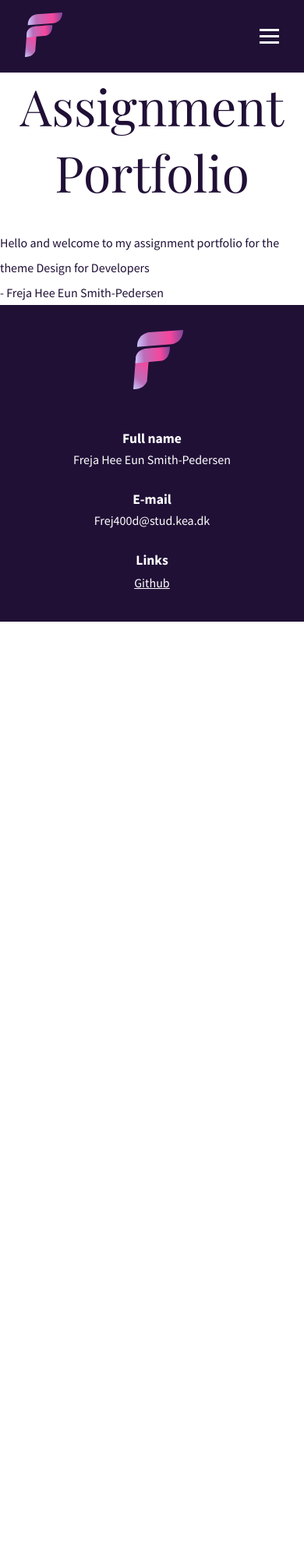
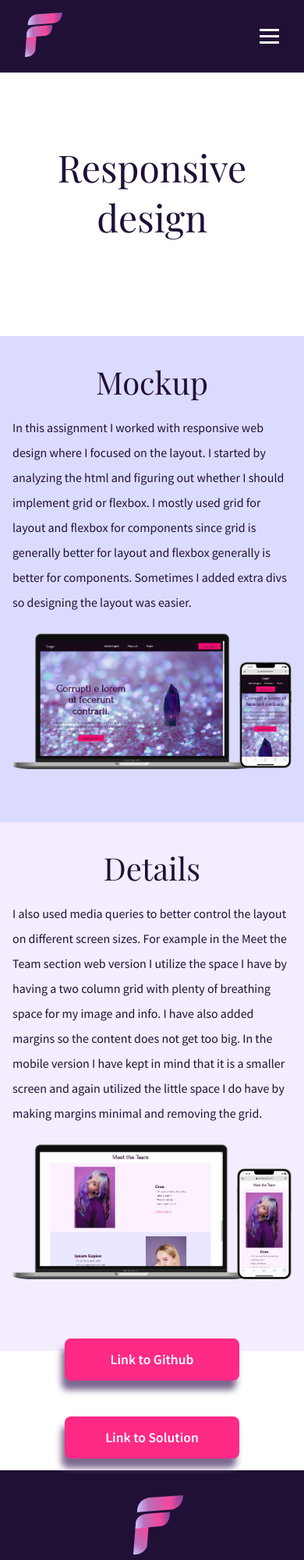
Before and after one commit to Frej400d/assignment_portfolio, a plain HTML site: page responsive.html in a window 390 px wide. Shown: the top 2000 px of the page at 78% size. Before the commit the page ends 844 px from the top, so only its background shows below. Drawn offline with nearby package versions, Linux system fonts and the light colour scheme.

Commit message:
responsive done

```diff
--- a/responsive.html
+++ b/responsive.html
@@ -4,7 +4,7 @@
     <meta charset="UTF-8" />
     <meta name="viewport" content="width=device-width, initial-scale=1.0" />
     <meta http-equiv="X-UA-Compatible" content="ie=edge" />
-    <title>Assignment Portfolio</title>
+    <title>Responsive design</title>
 
     <link rel="stylesheet" href="style.css" />
     <link rel="preconnect" href="https://fonts.googleapis.com" />
@@ -41,17 +41,74 @@
         <span class="bar"></span>
       </div>
     </nav>
-    <header>
+    <header class="assign-header">
       <div class="header-text">
-        <h1>Assignment Portfolio</h1>
-        <p>
-          Hello and welcome to my assignment portfolio for the theme Design for
-          Developers
-        </p>
-        <p>- Freja Hee Eun Smith-Pedersen</p>
+        <h1>Responsive design</h1>
       </div>
     </header>
-    <main></main>
+    <main id="responsive">
+      <section class="mock-up">
+        <div class="mock-up-container">
+          <div class="mock-up-text">
+            <h2>Mockup</h2>
+            <p>
+              In this assignment I worked with responsive web design where I
+              focused on the layout. I started by analyzing the html and
+              figuring out whether I should implement grid or flexbox. I mostly
+              used grid for layout and flexbox for components since grid is
+              generally better for layout and flexbox generally is better for
+              components. Sometimes I added extra divs so designing the layout
+              was easier.
+            </p>
+          </div>
+          <div class="mock-up-img-container">
+            <img
+              class="mock-up-img"
+              src="img/responsive_mockup.png"
+              alt="responsive mockup"
+            />
+          </div>
+        </div>
+      </section>
+      <section class="details">
+        <div class="details-container">
+          <div class="details-text">
+            <h2>Details</h2>
+            <p>
+              I also used media queries to better control the layout on
+              different screen sizes. For example in the Meet the Team section
+              web version I utilize the space I have by having a two column grid
+              with plenty of breathing space for my image and info. I have also
+              added margins so the content does not get too big. In the mobile
+              version I have kept in mind that it is a smaller screen and again
+              utilized the little space I do have by making margins minimal and
+              removing the grid.
+            </p>
+          </div>
+          <div class="details-img-container">
+            <img
+              class="details-img"
+              src="img/responsive_details.png"
+              alt="responsive details"
+            />
+          </div>
+        </div>
+      </section>
+      <section class="buttons">
+        <form
+          target="_blank"
+          action="https://github.com/Frej400d/12c.01.04.responsive-design.git"
+        >
+          <input class="button" type="submit" value="Link to Github" />
+        </form>
+        <form
+          target="_blank"
+          action="https://pandapoob.com/kea/12_design/responsive_design/"
+        >
+          <input class="button" type="submit" value="Link to Solution" />
+        </form>
+      </section>
+    </main>
     <footer>
       <section id="footer-logo">
         <a href="index.html"
```
